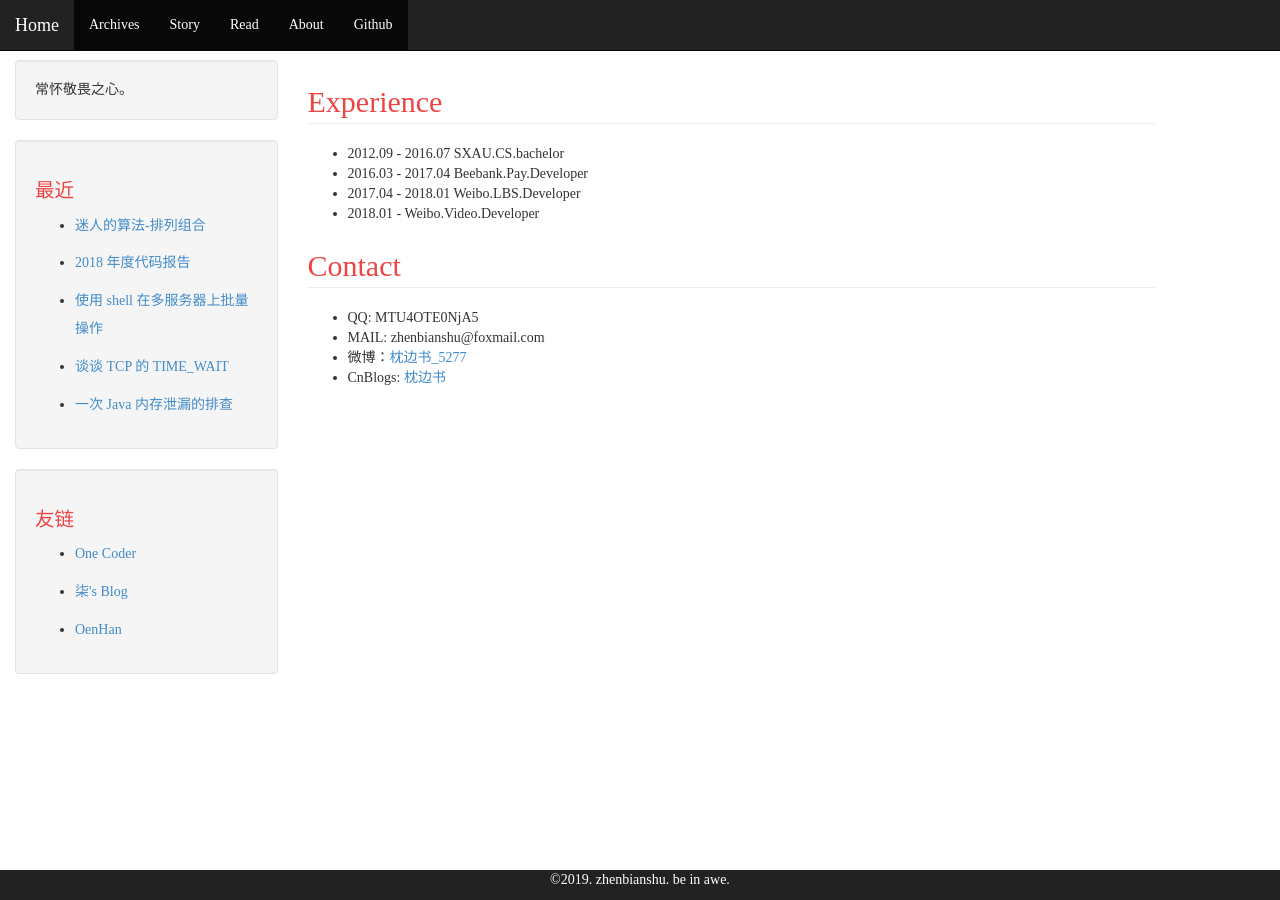
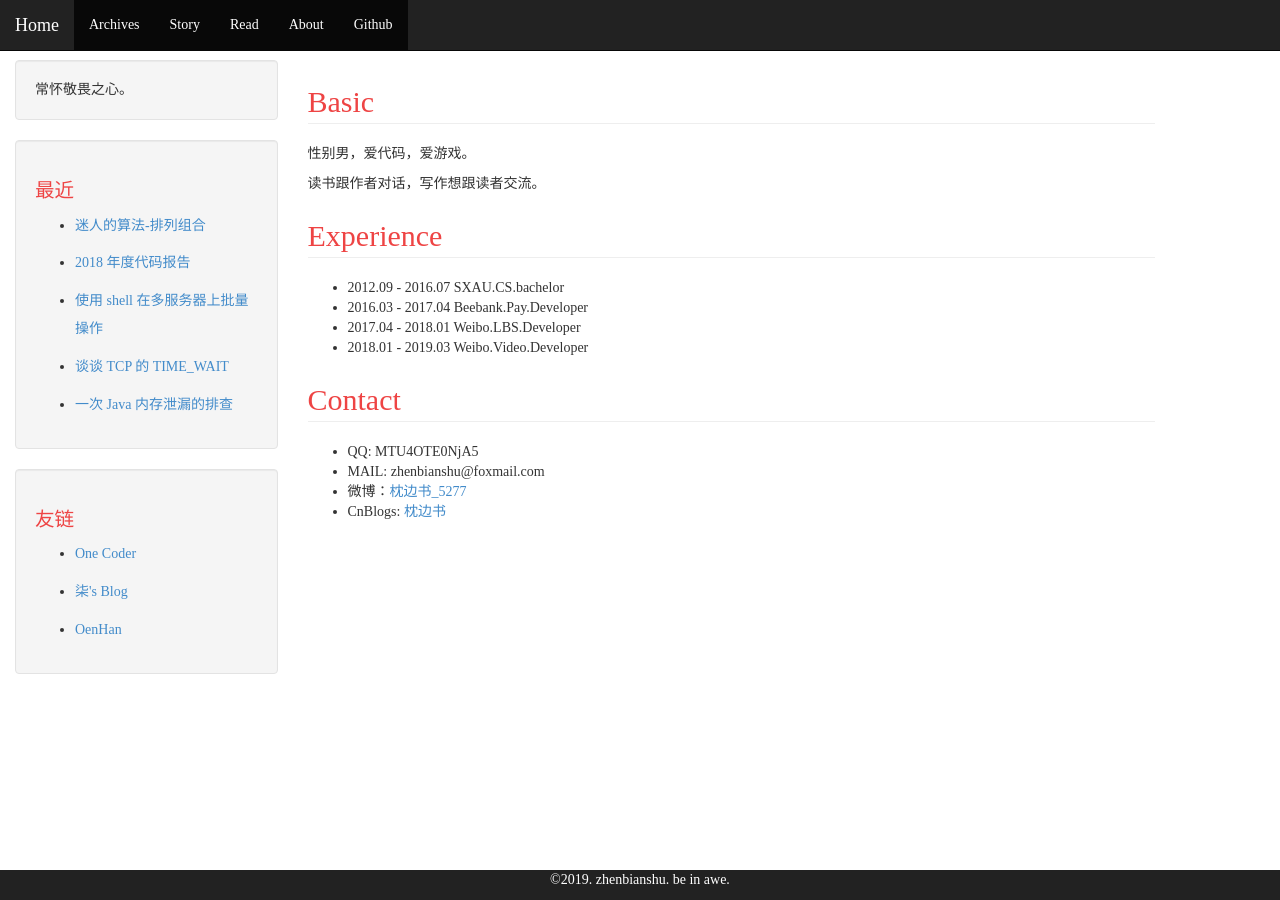
Before and after one commit to zhenbianshu/zhenbianshu.github.io, a Jekyll site: the page built from about.md, in a window 1280 px wide. Built offline with Jekyll 4.4.1, drawn with Linux system fonts in a browser that asks for light colours; comment, search, counter and statistics services are not loaded.

Commit message:
add about info;

```diff
--- a/about.md
+++ b/about.md
@@ -2,13 +2,18 @@
 layout: default
 title: "About"
 ---
+## Basic
+---
+性别男，爱代码，爱游戏。
+
+读书跟作者对话，写作想跟读者交流。
 
 ## Experience
 ---
 - 2012.09 - 2016.07 SXAU.CS.bachelor
 - 2016.03 - 2017.04 Beebank.Pay.Developer
 - 2017.04 - 2018.01 Weibo.LBS.Developer
-- 2018.01 -     Weibo.Video.Developer
+- 2018.01 - {{ site.time | date: "%Y.%m" }}    Weibo.Video.Developer
 
 ## Contact
 ---
```
